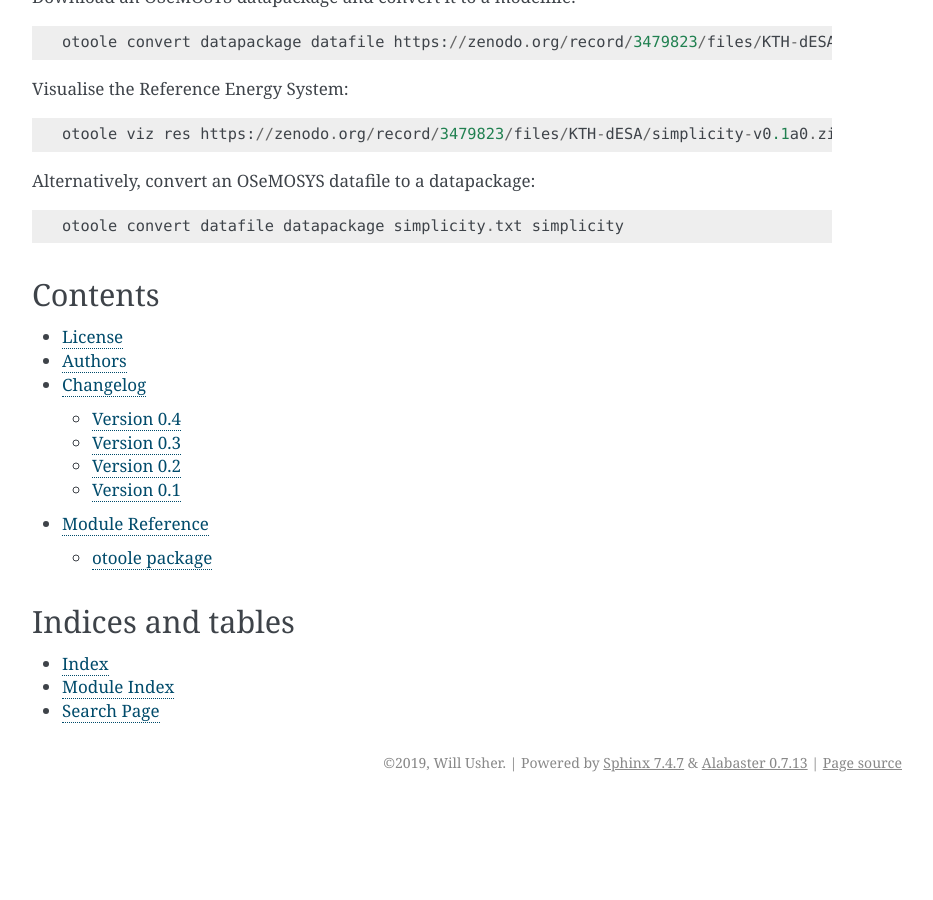
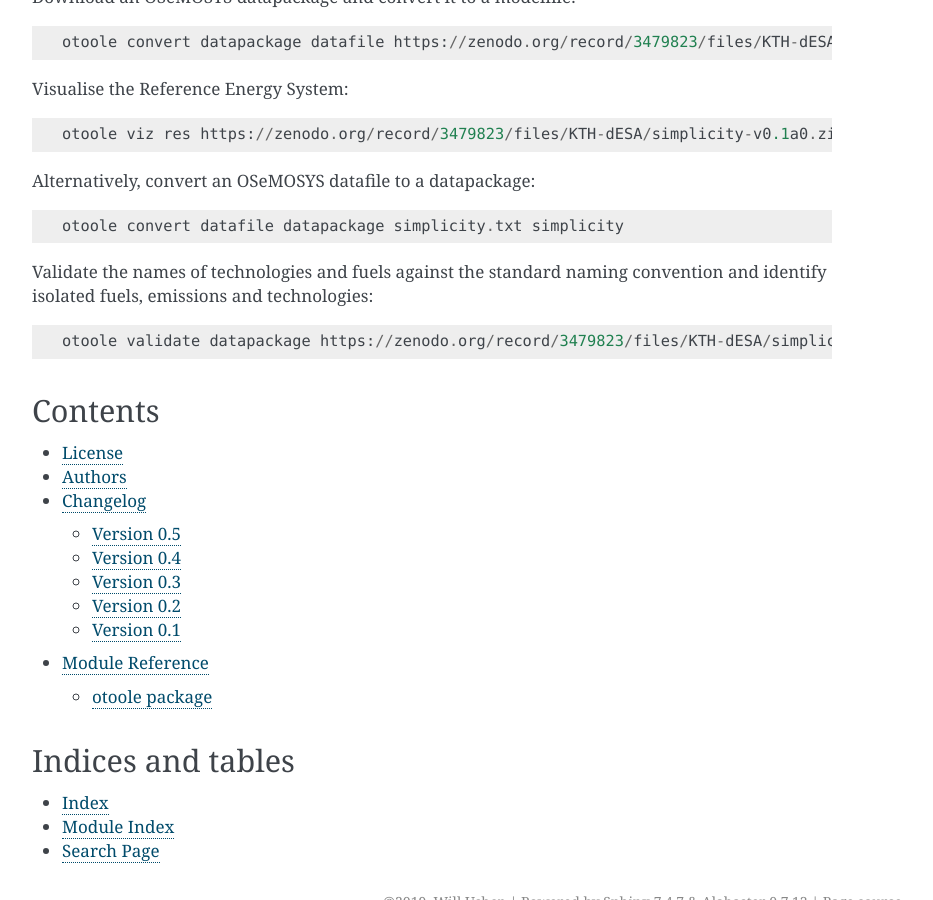
Before and after one commit to OSeMOSYS/otoole, a Sphinx documentation site: the page built from docs/index.rst, in a window 1280 px wide and 900 px high, scrolled down 2440 px. Shown: the whole window, without its empty margins (338-1271 px from the left). Built offline with Sphinx 7.4.7, drawn with Linux system fonts in a browser that asks for light colours; before the commit the page ends 3242 px from its top, so only the background shows below that.

```diff
--- a/CHANGELOG.rst
+++ b/CHANGELOG.rst
@@ -1,6 +1,12 @@
 =========
 Changelog
 =========
+
+Version 0.5
+===========
+- Add validation of names and fuels in datapackage
+  - Adds ``validate`` command to the command-line interface
+  - Define a validation config as a YAML file for names
 
 Version 0.4
 ===========
--- a/docs/index.rst
+++ b/docs/index.rst
@@ -22,6 +22,12 @@ Visualise the Reference Energy System::
 Alternatively, convert an OSeMOSYS datafile to a datapackage::
 
     otoole convert datafile datapackage simplicity.txt simplicity
+
+Validate the names of technologies and fuels against the standard
+naming convention and identify isolated fuels, emissions and
+technologies::
+
+    otoole validate datapackage https://zenodo.org/record/3479823/files/KTH-dESA/simplicity-v0.1a0.zip
 
 
 Contents
```
Also changed, not shown: 1 other file.
